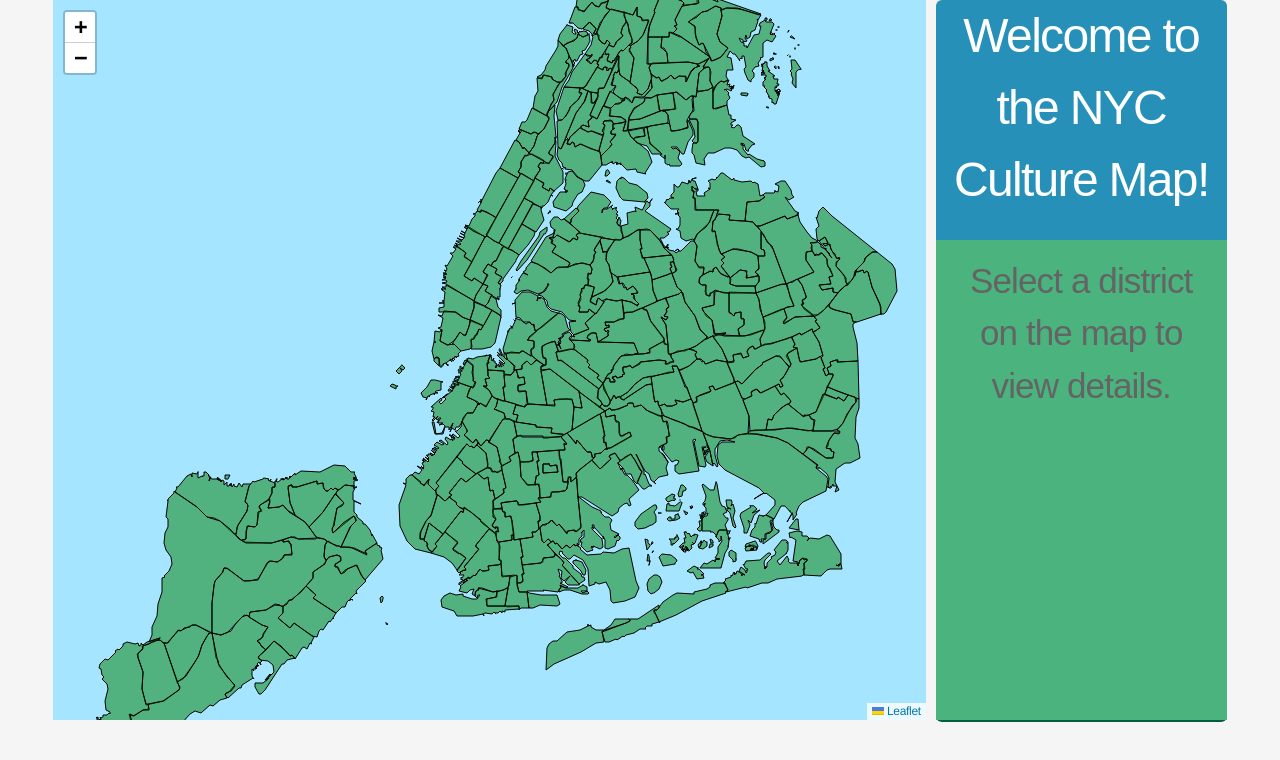
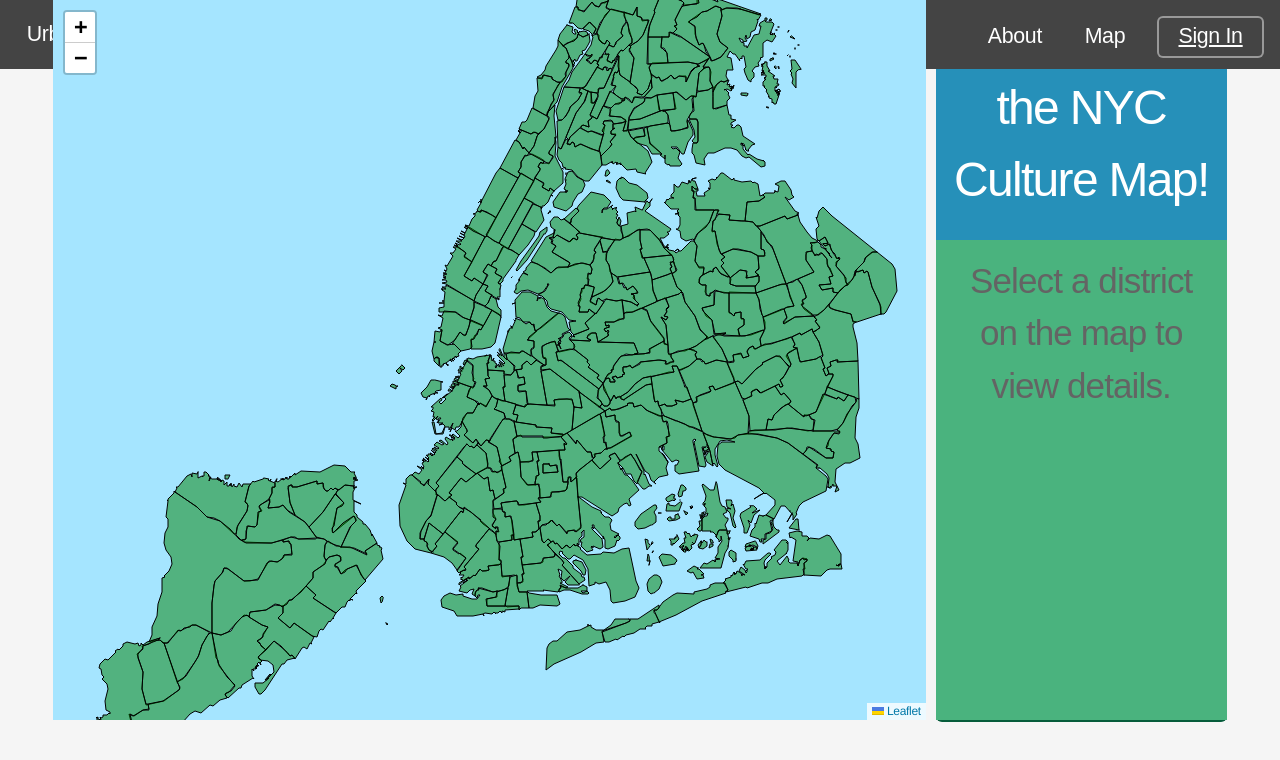
Before and after one commit to Aaleia/UrbanTapestry, a React (Create React App) app in the folder my-app/: page /map in a window 1280 px wide. Shown: the top 760 px of the page. Built offline with nearby package versions, Linux system fonts and the light colour scheme.

Commit message:
navbar works now

```diff
--- a/my-app/src/App.js
+++ b/my-app/src/App.js
@@ -1,19 +1,20 @@
 import './App.css';
 import Map from "./components/Map";
 import HomePage from "./components/HomePage";
+import Navbar from "./components/Navbar";
 import "leaflet/dist/leaflet.css";
 
 import {Routes, Route } from 'react-router-dom';
 
 function App() {
   return (
-    <main>
+   <main>
+      <Navbar></Navbar>
       <Routes>
         <Route path="/" element={<HomePage/>} />
         <Route path="/map" element={<Map/>} />
       </Routes>
     </main>
-
   );
 }
 
--- a/my-app/src/components/HomePage.jsx
+++ b/my-app/src/components/HomePage.jsx
@@ -11,17 +11,6 @@ class HomePage extends React.Component {
         <title />
 
 		    <div id="page-wrapper">
-			{/* Header */}
-			<header id="header">
-			    <h1><a href="index.html">UrbanTapestry</a></h1><a href="index.html">
-									   </a><nav id="nav"><a href="index.html">
-											     </a><ul><a href="index.html">
-												     </a><li><a href="index.html" /><a href="about.html">About</a></li>
-												     <li><a href="map.html">Map</a></li>
-												     <li><a href="signin.html" className="button">Sign In</a></li>
-												 </ul>
-									       </nav>
-			</header>
 			{/* Title banner */}
 			<section id="banner">
 			    <h2>NYC Culture Explorer</h2>
--- /dev/null
+++ b/my-app/src/components/Navbar.css
@@ -0,0 +1,78 @@
+#header {
+	background: #444;
+	color: #bbb;
+	height: 3.25em;
+	left: 0;
+	line-height: 3.25em;
+	position: fixed;
+	top: 0;
+	width: 100%;
+}
+
+#header h1 {
+	color: inherit;
+	height: inherit;
+	left: 1.25em;
+	line-height: inherit;
+	margin: 0;
+	padding: 0;
+	position: absolute;
+	top: 0;
+}
+
+#header h1 a {
+	color: #fff;
+	font-weight: 400;
+	border: 0;
+}
+
+#header nav {
+	height: inherit;
+	line-height: inherit;
+	position: absolute;
+	right: 0.75em;
+	top: 0;
+	vertical-align: middle;
+}
+
+#header nav>ul {
+	list-style: none;
+	margin: 0;
+	padding-left: 0;
+}
+
+#header nav>ul>li {
+	display: inline-block;
+	padding-left: 0;
+}
+
+#header nav>ul>li a {
+	display: inline-block;
+	height: 2em;
+	line-height: 1.95em;
+	padding: 0 1em;
+	border-radius: 6px;
+}
+
+#header nav>ul>li a:not(.button) {
+	/* anything not a button */
+	color: #fff;
+	display: inline-block;
+	text-decoration: none;
+	border: 0;
+}
+
+#header nav>ul>li .button {
+	margin: 0 0 0 0.5em;
+	position: relative;
+}
+
+#header .button {
+	background-color: transparent;
+	box-shadow: inset 0 0 0 2px #999;
+	color: #fff;
+}
+
+#header .button:hover {
+	background-color: rgba(153, 153, 153, 0.25);
+}
--- /dev/null
+++ b/my-app/src/components/Navbar.jsx
@@ -0,0 +1,35 @@
+import React, { Component } from "react";
+import "./../components/Navbar.css";
+
+class Navbar extends Component {
+  render() {
+    return (
+      <header id="header">
+        <h1>
+          <a href="/">UrbanTapestry</a>
+        </h1>
+        <a href="/"></a>
+        <nav id="nav">
+          <a href="/"></a>
+          <ul>
+            <a href="/"></a>
+            <li>
+              <a href="/" />
+              <a href="/">About</a>
+            </li>
+            <li>
+              <a href="/map">Map</a>
+            </li>
+            <li>
+              <a href="/" className="button">
+                Sign In
+              </a>
+            </li>
+          </ul>
+        </nav>
+      </header>
+    );
+  }
+}
+
+export default Navbar;
```
